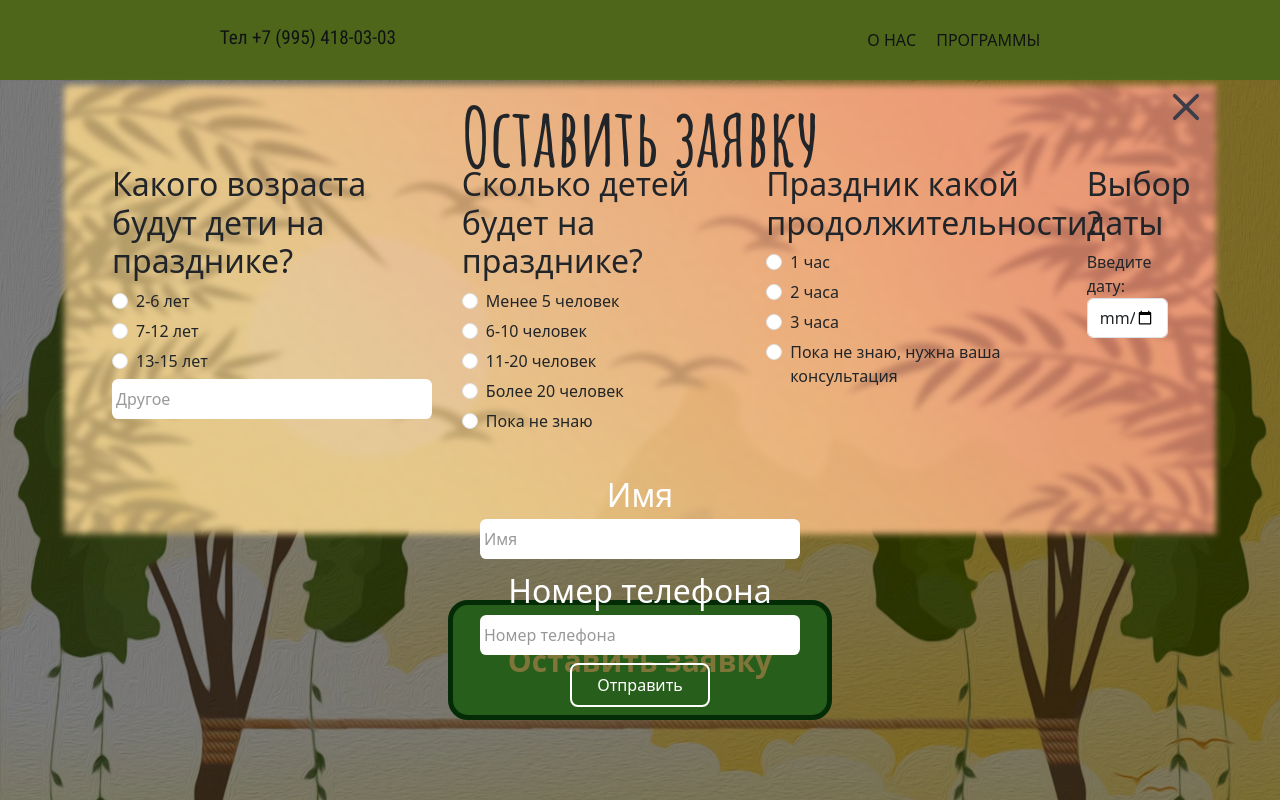
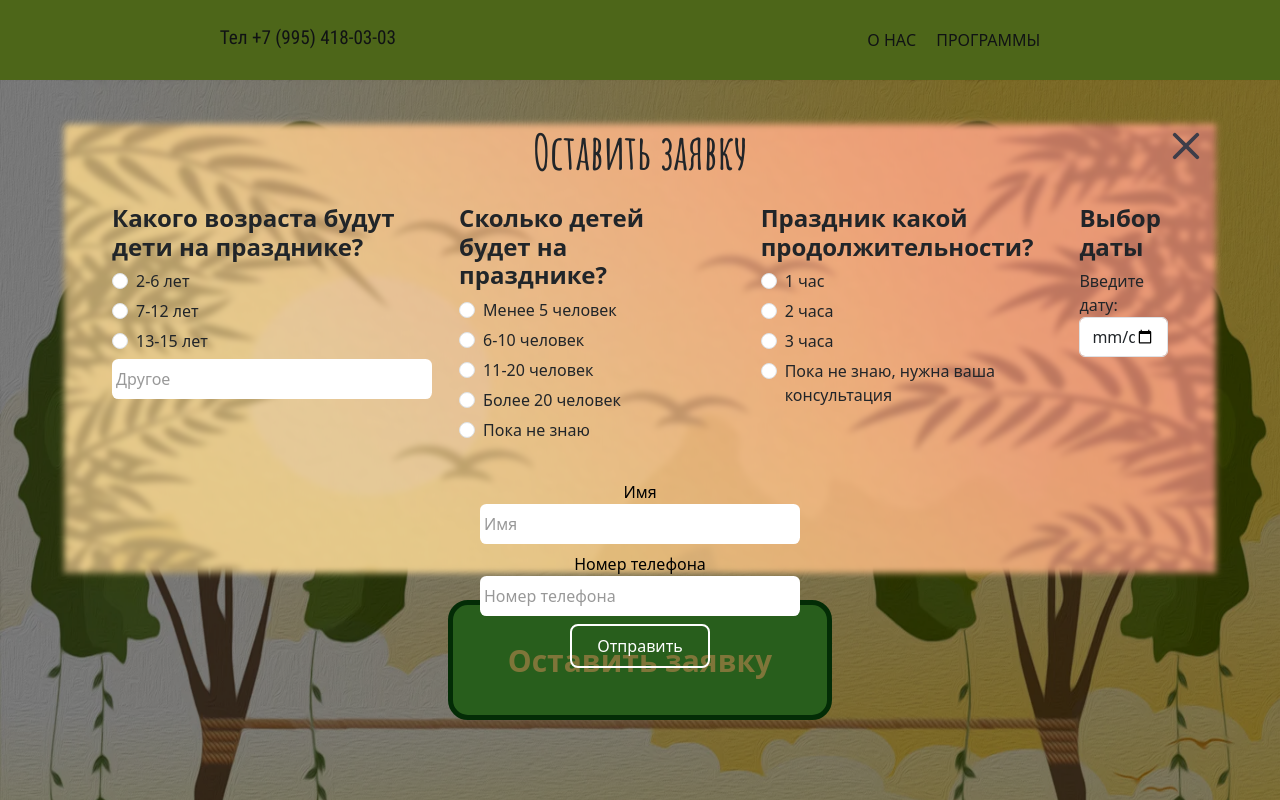
Before and after one commit to B-es/Ver_Park, a website: page public/index.html in a window 1280 px wide. Both pictures are taken after a click on the button "Оставить заявку". Shown: the top 800 px of the page. Drawn offline with nearby package versions, Linux system fonts and the light colour scheme.

Commit message:
Обновили анкетку

```diff
--- a/public/index.html
+++ b/public/index.html
@@ -38,7 +38,7 @@
 
     <div id="anketa">
         <div id="negr"></div>
-        <section style="position:relative; width:90%;">
+        <section id = "anketa-sec">
             <p>Оставить заявку</p>
             <section id="form">
                 <img src='pics/Anketa2.webp'>
--- a/public/styles/anketa.css
+++ b/public/styles/anketa.css
@@ -103,7 +103,7 @@ form input
   padding: 2em;
 }
 
-form section h2
+form fieldset h2
 {
   font-size: 1.5em;
   font-weight: 600;
@@ -114,11 +114,17 @@ form section h2
   font-family: system-ui, -apple-system, BlinkMacSystemFont, 'Segoe UI', Roboto, Oxygen, Ubuntu, Cantarell, 'Open Sans', 'Helvetica Neue', sans-serif;
 }
 
+#anketa-sec
+{
+  position:relative;
+  width:90%;
+}
+
 #anketa p
 {
   position: relative;
   font-family: 'AmaticSC Bold';
-  font-size: 5em;
+  font-size: 3em;
   text-align: center;
   width: 5em;
   height: 1vh;
@@ -150,5 +156,6 @@ form section h2
   position: relative;
   margin: 0;
   padding: auto;
-  font-size: 2em;
+  font-size: 1em;
+  color: black;
 }
--- a/public/styles/fullhd_media.css
+++ b/public/styles/fullhd_media.css
@@ -10,10 +10,32 @@
         height: 90%;
     }
 
+    #anketa p
+    {
+        font-size: 5em;
+    }
+
     #age-child, #count-child, #time-child, #data-child
     {
         padding: 3.5em;
         padding-right: 1.5rem;
         padding-left: 1.5rem;
     }
+
+    #nn
+    {
+        display: flex;
+        flex-direction: column;
+        align-items: center;
+        padding: 2rem;
+        padding-top: 0;
+    }
+
+    #nn span
+    {
+        position: relative;
+        margin: 0;
+        padding: auto;
+        font-size: 2em;
+    }
 }
```
